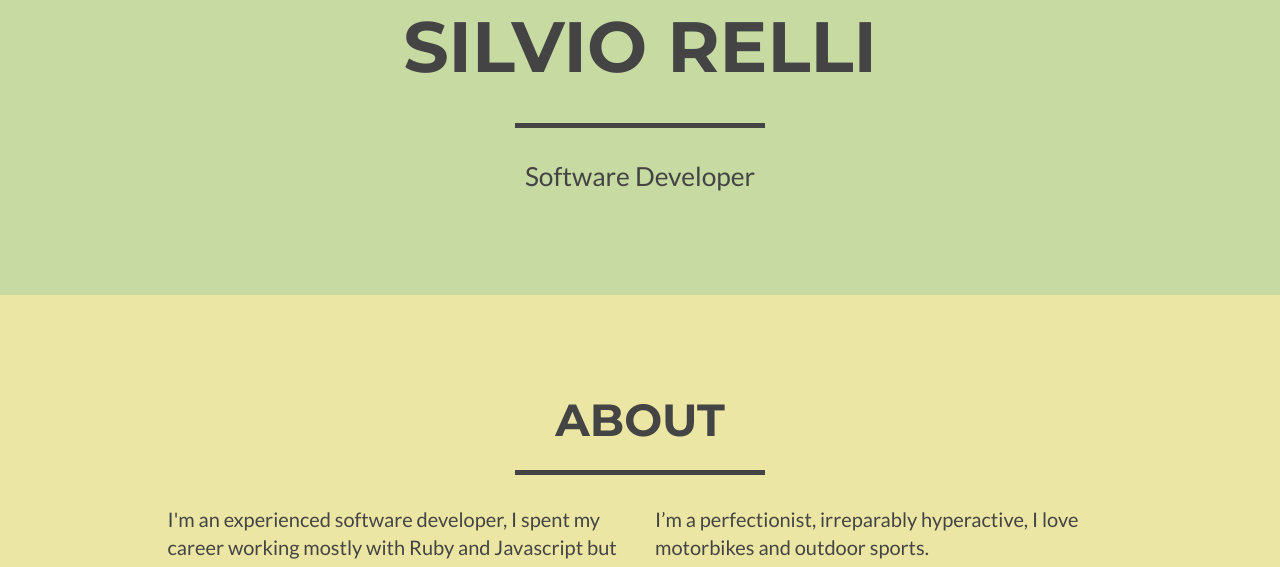
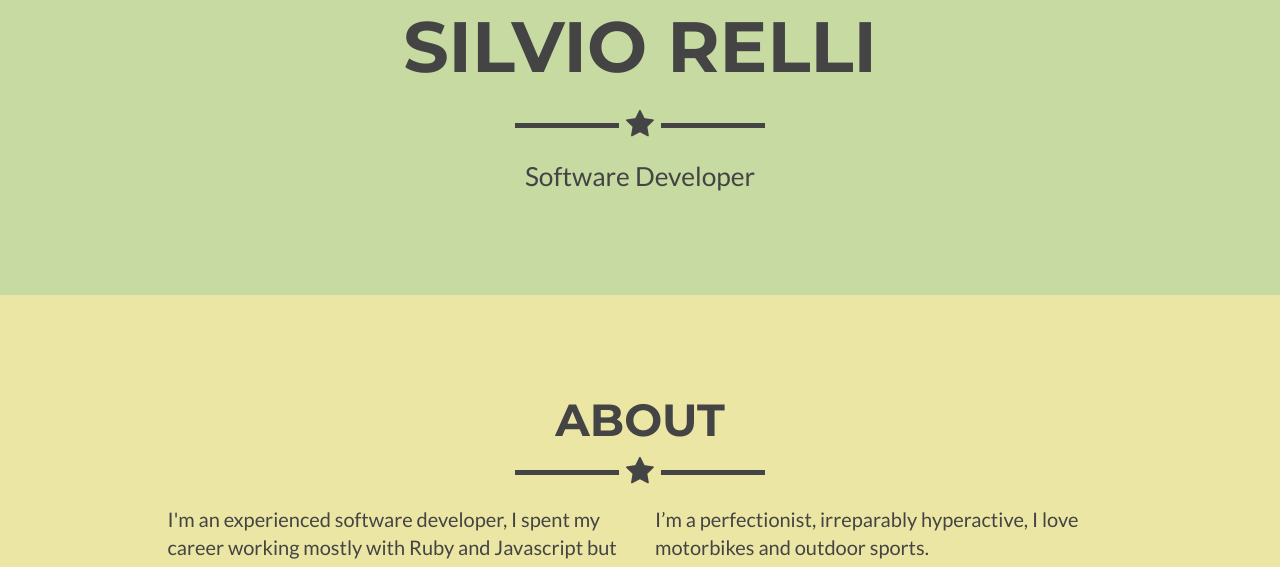
Before and after one commit to silviorelli/relli_it, a Jekyll site: the page built from index.html, in a window 1280 px wide and 1400 px high, scrolled down 115 px. Shown: the part 365-932 px from the top of the window. Built offline with Jekyll 4.4.1, drawn with Linux system fonts in a browser that asks for light colours.

Commit message:
Fix star over hr for chrome

```diff
--- a/_includes/css/main.css
+++ b/_includes/css/main.css
@@ -46,6 +46,7 @@ hr.star-primary {
     border: 0;
     border-top: solid 5px;
     text-align: center;
+    overflow: visible;
 }
 
 hr.star-light:after,
```
